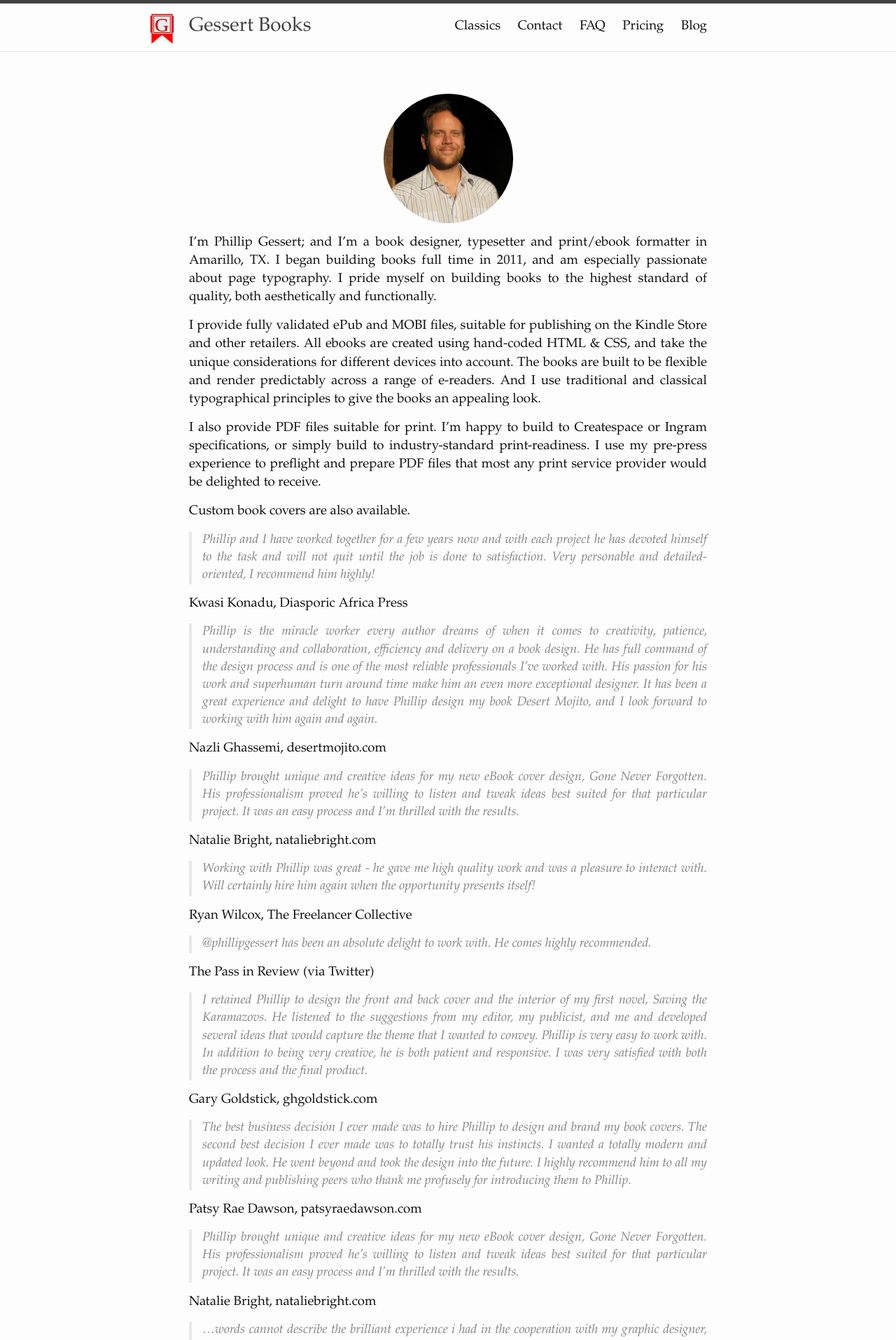
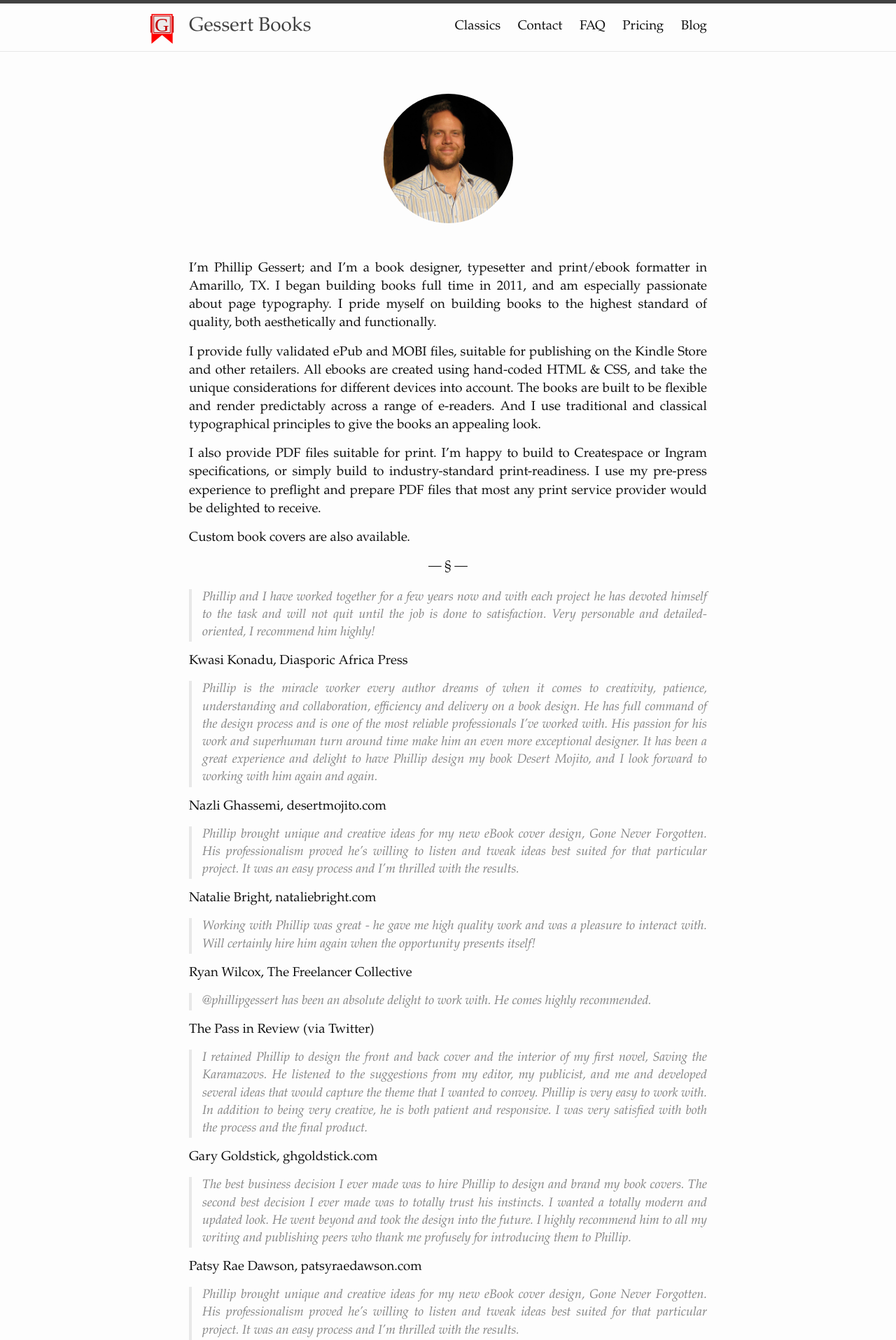
Before and after one commit to phillipgessert/phillipgessert.github.io, a Jekyll site: the page built from index.md, in a window 1280 px wide. Shown: the top 1915 px of the page at 70% size. Built offline with Jekyll 4.4.1, drawn with Linux system fonts in a browser that asks for light colours.

Commit message:
section break + hyphenation

```diff
--- a/_sass/_custom.scss
+++ b/_sass/_custom.scss
@@ -19,6 +19,7 @@ th, td {
 	width: 25% !important;
 	border-radius: 100% !important;
 	margin-left: 37.5%;
+	margin-bottom: 2em;
 }
 
 .site-title{
@@ -49,7 +50,20 @@ sup {font-size: .65em;}
 p {
 	text-align: justify;
 	hyphens: auto;
+	-webkit-hyphens: auto;
+   -moz-hyphens: auto;
+    -ms-hyphens: auto;
 	text-justify: inter-word;
 }
 
 strong {color: $tertiary-color;}
+
+hr::before {
+	content: "— § —";
+  display: block;
+  text-align: center;
+  margin-bottom: 1em;
+}
+hr {
+	border: none;
+}
```
Also changed, not shown: index.md (+6 -5 lines).
